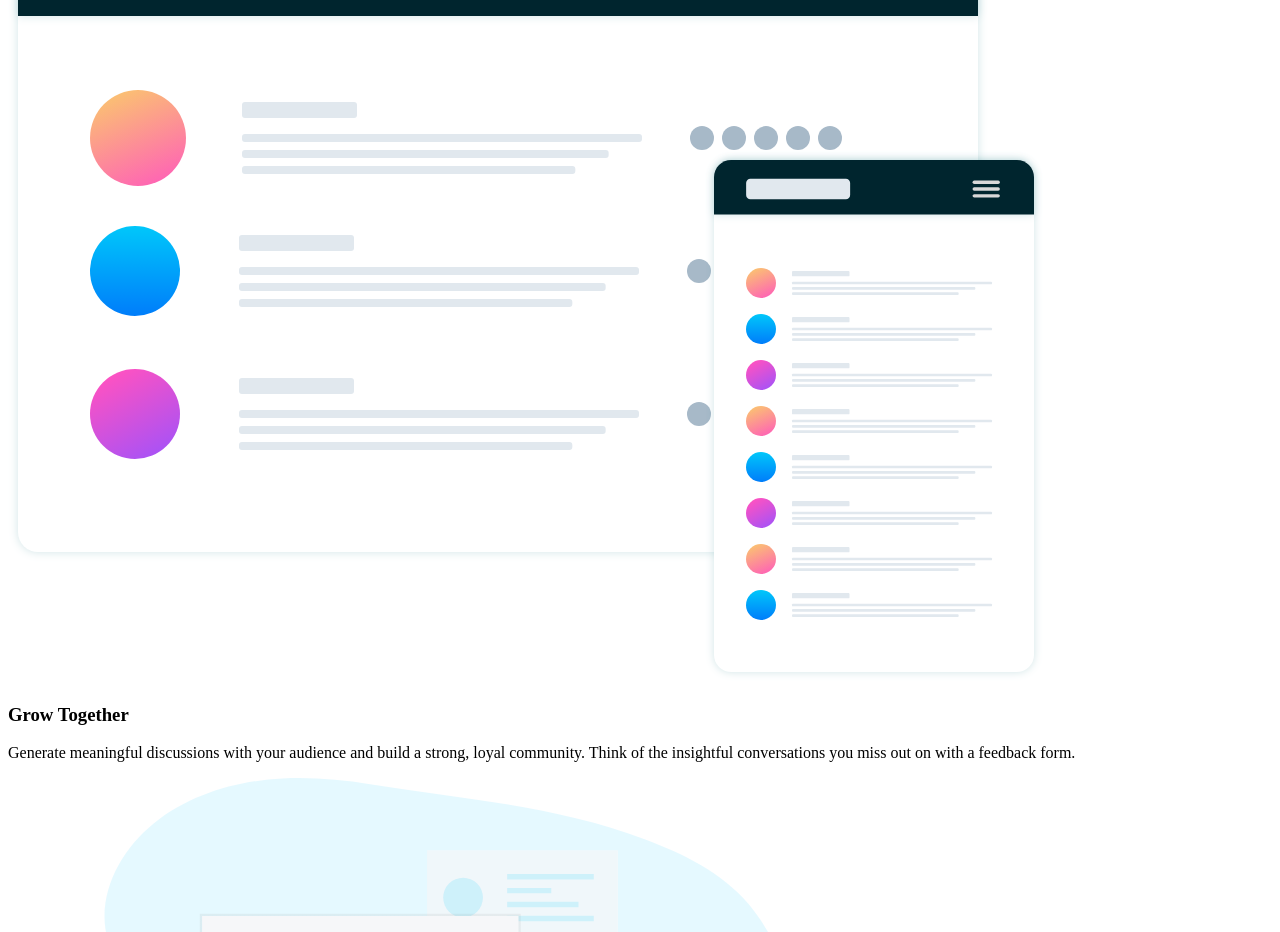
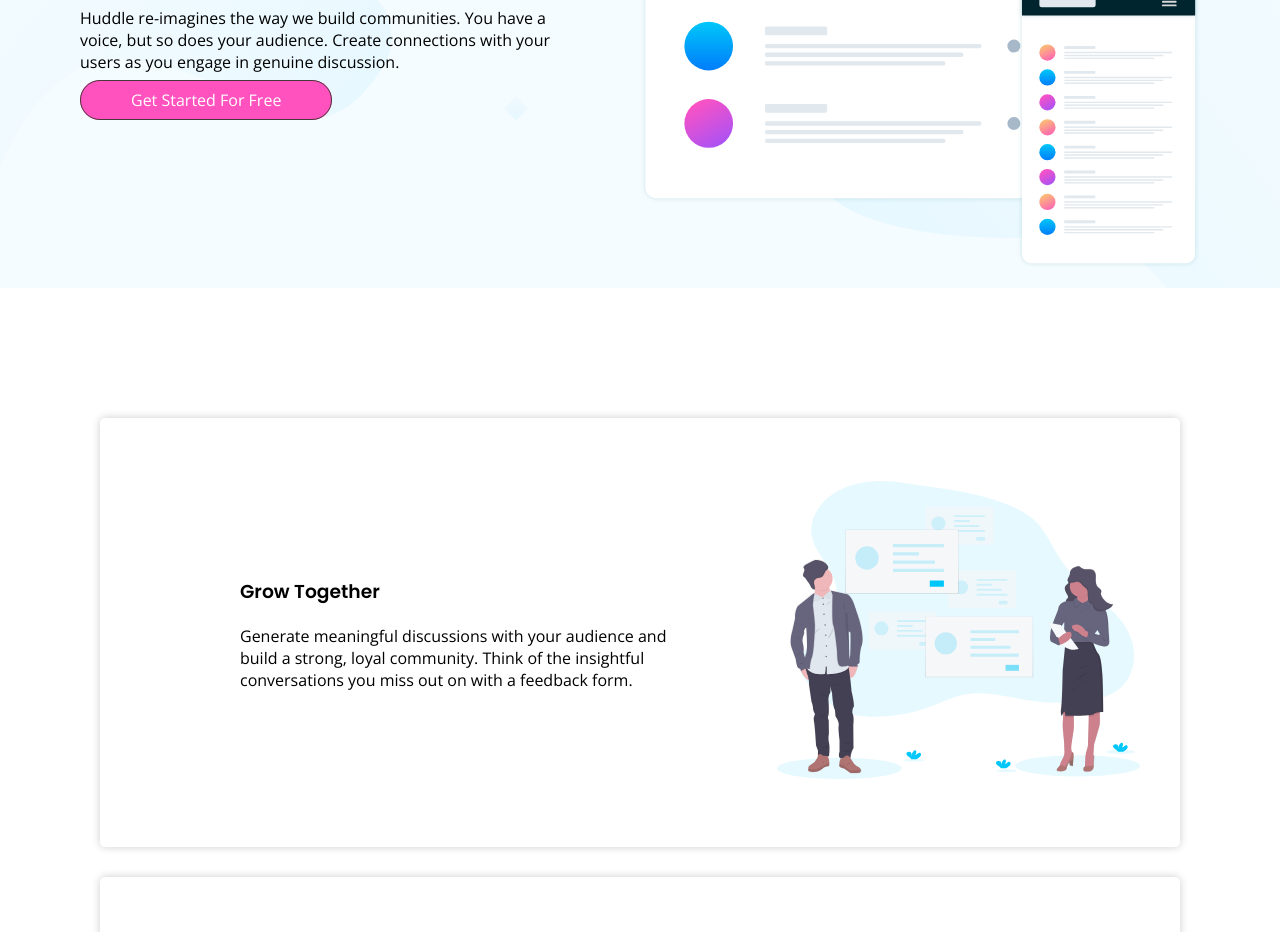
Before and after one commit to abderrahimsoumer/DaysOfFrontEnd, a plain HTML site: page huddle-landing-page-with-alternating-feature-blocks/index.html in a window 1280 px wide. Shown: the part 241-1173 px from the top of the page. Drawn offline with nearby package versions, Linux system fonts and the light colour scheme.

Commit message:
Add styles

```diff
--- a/huddle-landing-page-with-alternating-feature-blocks/index.html
+++ b/huddle-landing-page-with-alternating-feature-blocks/index.html
@@ -5,7 +5,7 @@
   <meta name="viewport" content="width=device-width, initial-scale=1.0"> <!-- displays site properly based on user's device -->
 
   <link rel="icon" type="image/png" sizes="32x32" href="./images/favicon-32x32.png">
-
+  <link rel="stylesheet" href="styles.css">
   <title>Frontend Mentor | Huddle landing page with alternating feature blocks</title>
 
 </head>
--- /dev/null
+++ b/huddle-landing-page-with-alternating-feature-blocks/styles.css
@@ -0,0 +1,110 @@
+@import url('https://fonts.googleapis.com/css2?family=Open+Sans&family=Poppins:wght@600&display=swap');
+
+body{
+    margin: 0;
+    padding: 0;
+    background: url(images/bg-hero-desktop.svg);
+    font-family: 'Open Sans', sans-serif;;
+}
+h1,h2,h3,h4,h5,h6{
+    font-family: 'Poppins', sans-serif;
+    font-weight: 600;
+}
+
+img{
+    max-width: 100%;
+}
+/*Top page */
+.header{
+    background: #eefaff99;
+    padding: 20px 80px;
+}
+
+header a{
+    float: right;
+}
+header .logo{
+    width: 150px;
+}
+
+.intro{
+    display: flex;
+    margin-top: 60px;
+}
+.intro-body{
+    flex: 1;
+}
+.intro-body h1{
+    width: 400px;
+}
+.intro-body p{
+    width: 500px;
+}
+
+
+.intro-pic{
+    flex: 1;
+}
+.intro-pic img{
+    float: right;
+}
+/* Content sections*/
+.content{
+    background-color: white;
+    padding-top: 100px;
+    padding-bottom: 100px ;
+
+}
+.content article{
+    margin: 30px 100px;
+    box-shadow: 0 0 8px rgba(0, 0, 0, 0.2);
+    border-radius: 5px;
+    display: flex;
+    justify-content: space-between;
+    align-items: center;
+    padding: 40px;
+}
+article .article-body{
+    margin: 100px
+}
+
+/* buttons */
+.btn{
+    text-decoration: none;
+    border: 1px solid rgb(73, 57, 57);
+    border-radius: 50px;
+    text-align: center;
+    padding: 8px 50px;
+    background-color: white;
+    color: #000;
+
+}
+.btn-getstarted{
+    background-color: hsl(322, 100%, 66%);
+    color: white;
+}
+
+
+/* footer */
+footer {
+    background-color: hsl(192, 100%, 9%);
+    color: white;
+}
+.row{
+    width: calc(100% - 200px);
+    display: flex;
+    padding: 150px 100px 50px 100px;
+    border: 0;
+}
+.col {
+    flex: 1;
+}
+
+ul{
+    list-style-type: none;
+}
+
+ul li a {
+    text-decoration: none;
+    color: white;
+}
```
